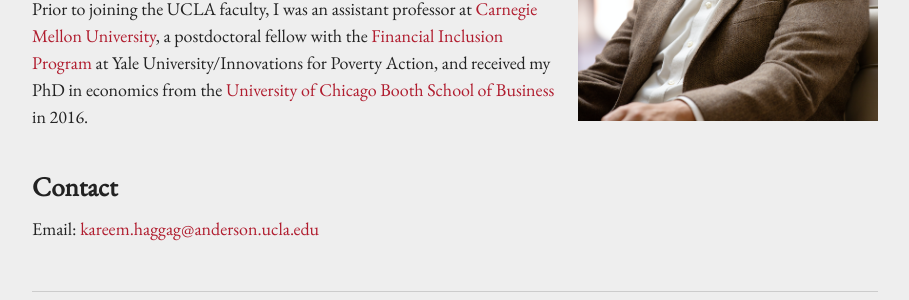
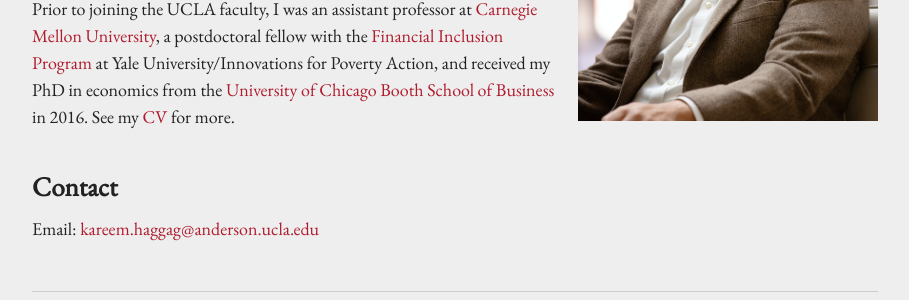
Before and after one commit to kareemhaggag/kareemhaggag.github.io, a Jekyll site: the page built from index.md, in a window 1280 px wide. Shown: the part 347-647 px from the top of the page, without its empty margins (185-1094 px from the left). Built offline with Jekyll 4.4.1, drawn with Linux system fonts in a browser that asks for light colours; comment, search, counter and statistics services are not loaded.

Commit message:
Add redundancies

```diff
--- a/index.md
+++ b/index.md
@@ -8,12 +8,11 @@ permalink: /
 
 I am an Assistant Professor at the [UCLA Anderson School of Management] and a Faculty Research Fellow at the [National Bureau of Economic Research (NBER)]. I study topics at the intersection of economics and psychology, and my [research] has explored attribution bias in consumer choice and education, the role of defaults in customer tipping behavior, learning by doing by taxi drivers, inaccurate statistical discrimination, racial disparities in voting wait times, and the effects of early-life experiences on voter participation and partisan identity.
 
-Prior to joining the UCLA faculty, I was an assistant professor at [Carnegie Mellon University], a postdoctoral fellow with the [Financial Inclusion Program] at Yale University/Innovations for Poverty Action, and received my PhD in economics from the [University of Chicago Booth School of Business] in 2016.
+Prior to joining the UCLA faculty, I was an assistant professor at [Carnegie Mellon University], a postdoctoral fellow with the [Financial Inclusion Program] at Yale University/Innovations for Poverty Action, and received my PhD in economics from the [University of Chicago Booth School of Business] in 2016. See my [CV] for more.
 
 ## Contact
 
 Email: [kareem.haggag@anderson.ucla.edu]
-
 
 [kareem.haggag@anderson.ucla.edu]: mailto:kareem.haggag@anderson.ucla.edu
 [UCLA Anderson School of Management]: https://www.anderson.ucla.edu/faculty-and-research/behavioral-decision-making/faculty
@@ -23,3 +22,4 @@ Email: [kareem.haggag@anderson.ucla.edu]
 [University of Chicago Booth School of Business]: https://www.chicagobooth.edu
 [research]: http://www.kareemhaggag.com/research
 [UCLA Anderson School of Management]: https://www.anderson.ucla.edu/faculty-and-research/behavioral-decision-making
+[CV]: http://www.kareemhaggag.com/f/KareemHaggag_CV.pdf
```
